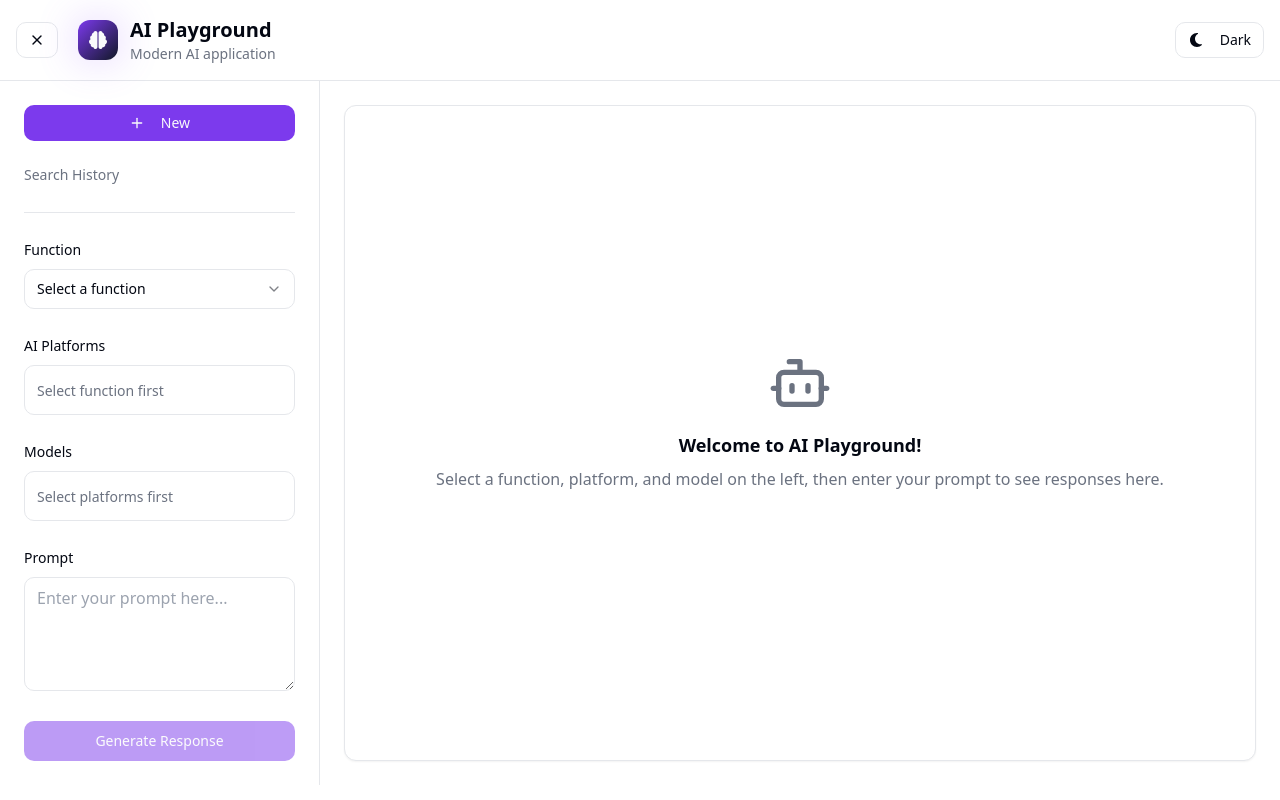
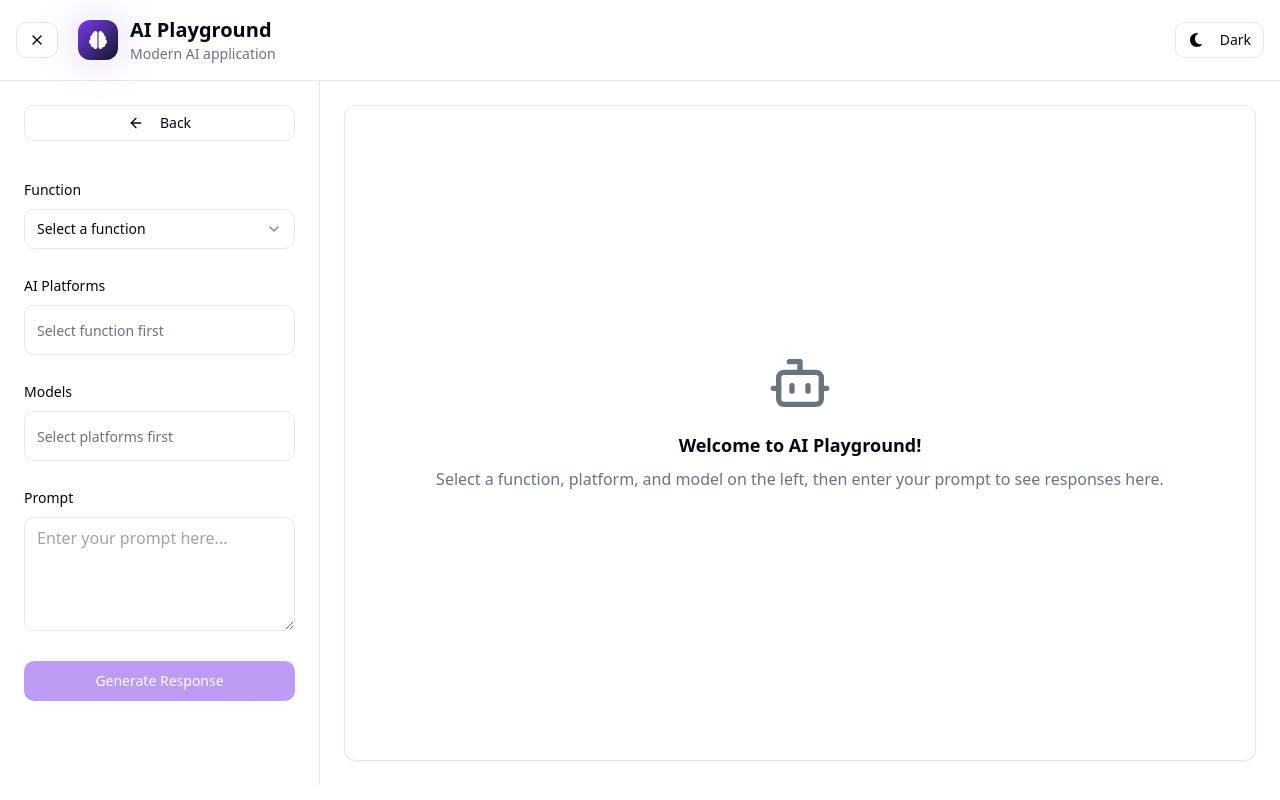
Before and after one commit to Satyenmori/spark-ui-element, a React (Vite) app: page / in a window 1280 px wide. Both pictures are taken after a click on the button "New". Built offline with nearby package versions, Linux system fonts and the light colour scheme.

Commit message:
left-right layout change

```diff
--- a/src/App.tsx
+++ b/src/App.tsx
@@ -15,7 +15,7 @@ import { Toaster } from "@/components/ui/toaster";
 import { Toaster as Sonner } from "@/components/ui/sonner";
 import { TooltipProvider } from "@/components/ui/tooltip";
 import { useToast } from "@/hooks/use-toast";
-import { Menu, X, ChevronDown, Bot, Zap, Palette, Code, FileText, Image, BarChart3, Copy, RotateCcw, Plus, History, Loader2 } from 'lucide-react';
+import { Menu, X, ChevronDown, Bot, Zap, Palette, Code, FileText, Image, BarChart3, Copy, RotateCcw, Plus, History, Loader2, Minus, ArrowLeft } from 'lucide-react';
 import { dummyHistory, HistoryEntry } from '@/utils/dummyHistoryHelper';
 
 // Dynamic JSON structure for Function -> Platform -> Models
@@ -176,6 +176,7 @@ const App = () => {
     const [isLeftPanelVisible, setIsLeftPanelVisible] = useState(true);
     const [searchHistory, setSearchHistory] = useState<HistoryEntry[]>([]);
     const [isNewEntry, setIsNewEntry] = useState(true);
+    const [showFormSection, setShowFormSection] = useState(false);
 
     useEffect(() => {
         // Check for saved theme preference or default to light mode
@@ -362,6 +363,7 @@ const App = () => {
             setOutputs(entry.response);
         }
         setIsNewEntry(false);
+        setShowFormSection(true);
     }, []);
 
     // Handle New button click
@@ -373,6 +375,7 @@ const App = () => {
         setDynamicInputs({});
         setOutputs([]);
         setIsNewEntry(true);
+        setShowFormSection(true);
     }, []);
 
     // API Dispatcher Function
@@ -678,21 +681,40 @@ const App = () => {
                 <div className="flex h-[calc(100vh-6rem)] overflow-hidden">
                     {/* Left Panel: Navigation and Controls */}
                     <div className={`${isLeftPanelVisible ? 'w-80' : 'w-0'} transition-all duration-300 overflow-hidden border-r border-border bg-card h-full`}>
-                        <div className="p-6 h-full flex flex-col">
+                        <div className="p-6 h-full flex flex-col overflow-y-auto">
                             {/* + New Button */}
                             <div className="mb-6">
+                                {!showFormSection ? (
                                     <Button
                                         variant="default"
                                         size="sm"
-                                    onClick={handleNewClick}
+                                        onClick={() => {
+                                            setShowFormSection(true);
+                                            // any other logic for New
+                                        }}
                                         className="w-full"
                                     >
                                         <Plus className="w-4 h-4 mr-2" />
                                         New
                                     </Button>
+                                ) : (
+                                    <Button
+                                        variant="outline"
+                                        size="sm"
+                                        onClick={() => {
+                                            setShowFormSection(false);
+                                            // Optional: clear form state if needed
+                                        }}
+                                        className="w-full"
+                                    >
+                                        <ArrowLeft className="w-4 h-4 mr-2" />
+                                        Back
+                                    </Button>
+                                )}
                             </div>
 
                             {/* Search History */}
+                            {!showFormSection && (
                                 <div className="flex-1 overflow-y-auto">
                                     <div className="space-y-3">
                                         <h3 className="text-sm font-medium text-muted-foreground">Search History</h3>
@@ -716,9 +738,11 @@ const App = () => {
                                         )}
                                     </div>
                                 </div>
+                            )}
 
-                            {/* Form Section - Always Visible */}
-                            <div className="space-y-6 mt-6 pt-6 border-t border-border">
+                            {/* Form Section */}
+                            {showFormSection && (
+                                <div className="space-y-6 pt-3 border-border">
                                     {/* Function Selector */}
                                     <div className="space-y-2">
                                         <label className="text-sm font-medium">Function</label>
@@ -878,6 +902,7 @@ const App = () => {
                                         {isLoading && <div className="animate-spin rounded-full h-4 w-4 border-b-2 border-white ml-2"></div>}
                                     </Button>
                                 </div>
+                            )}
                         </div>
                     </div>
 
```
Lines whose indentation alone changed are shown as unchanged.
